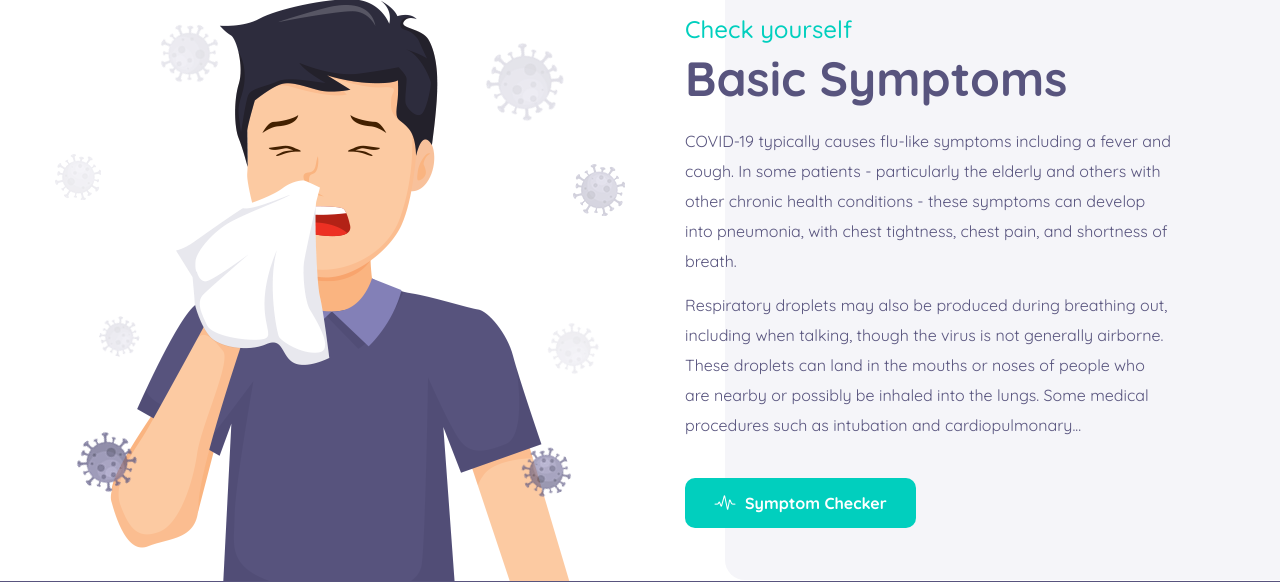
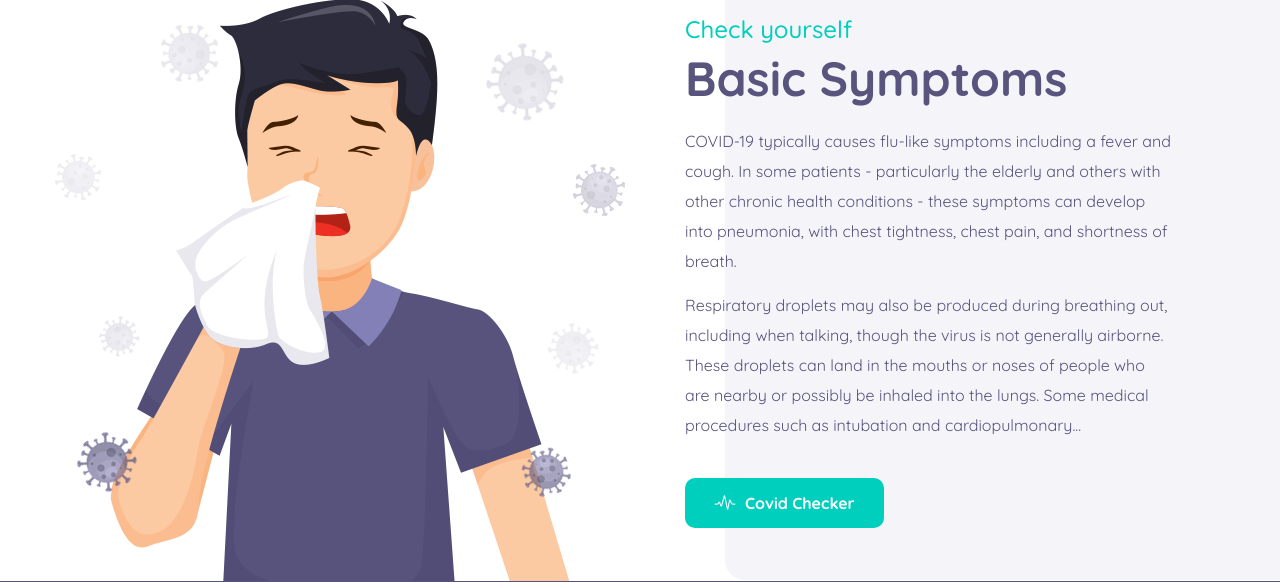
Before and after one commit to OmarKhalil10/Covid-19-Detector-Website-Using-Deep-Learning, a Flask app: page /symptom in a window 1280 px wide. Shown: the part 365-947 px from the top of the page. Run offline with Flask 2, Linux system fonts and the light colour scheme; some libraries are stand-ins or nearby versions.

Commit message:
Covid Checker

```diff
--- a/templates/pages/symptom.html
+++ b/templates/pages/symptom.html
@@ -57,7 +57,7 @@
                     and cardiopulmonary...
                   </p>
                   <a class="green_btn wow fadeInUp" data-wow-delay="0.4s" href="/symptom-checker"><i class="linearicons-pulse"></i>
-                    Symptom Checker</a>
+                    Covid Checker</a>
                 </div>
               </div>
             </div>
```
